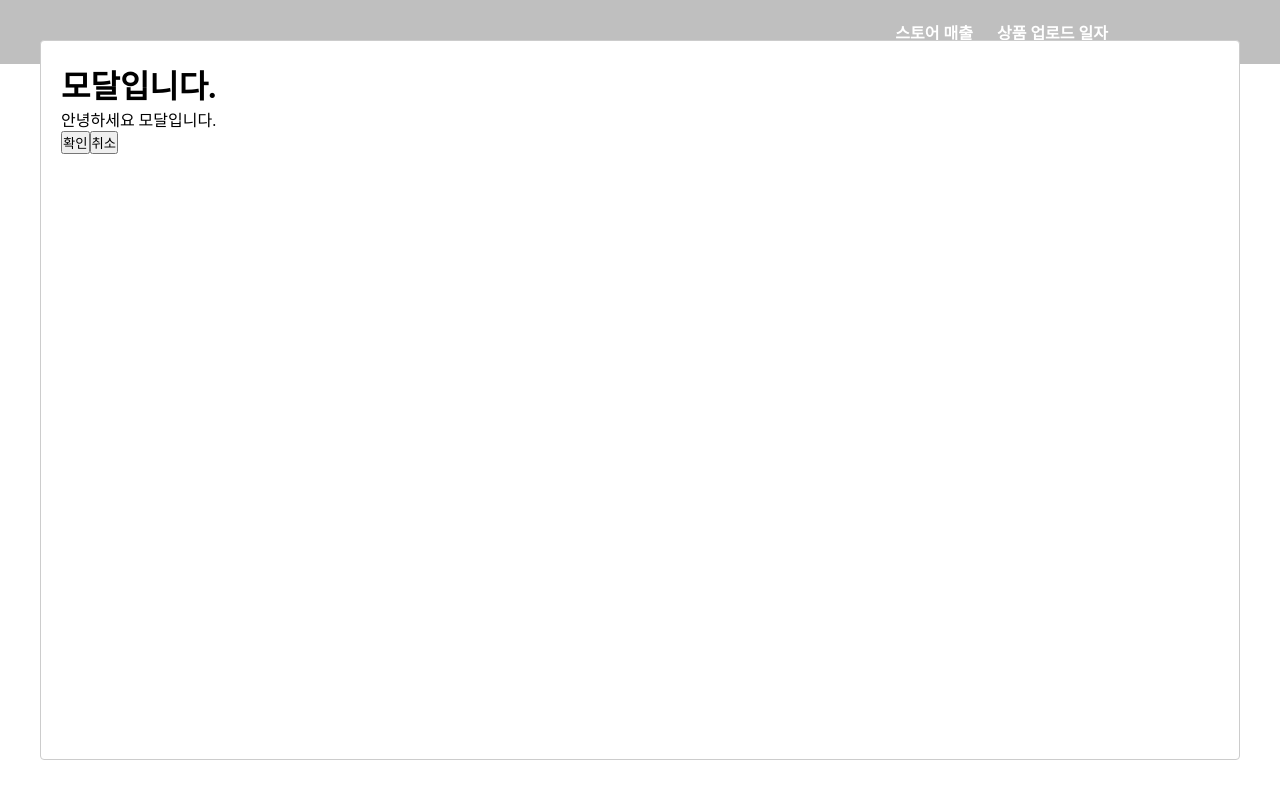
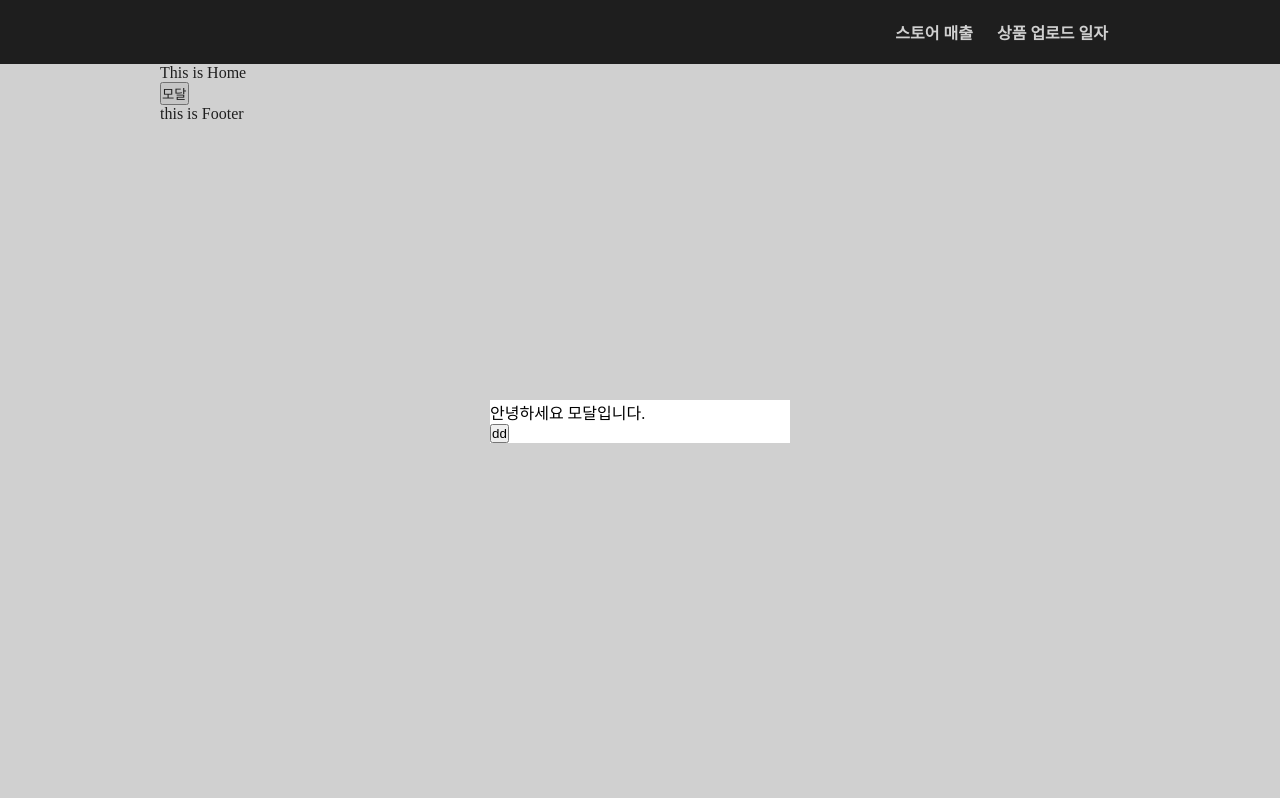
Before and after one commit to yungsuKo/react_tom, a React (Create React App) app: page / in a window 1280 px wide. Both pictures are taken after a click on the button "모달". Built offline with nearby package versions, Linux system fonts and the light colour scheme; some icons are missing.

Commit message:
modal edit

```diff
--- a/package.json
+++ b/package.json
@@ -9,7 +9,6 @@
     "axios": "^1.6.0",
     "react": "^18.2.0",
     "react-dom": "^18.2.0",
-    "react-modal": "^3.16.1",
     "react-responsive": "^9.0.2",
     "react-router-dom": "^6.17.0",
     "react-scripts": "5.0.1",
--- a/src/components/Modal.css
+++ b/src/components/Modal.css
@@ -9,6 +9,7 @@
 
 .modal_container {
   position: relative;
+  top: 50%;
   width: 300px;
   background-color: white;
   margin: auto;
--- /dev/null
+++ b/src/components/Modal.js
@@ -0,0 +1,20 @@
+import Button from './Button';
+import './Modal.css';
+
+const Modal = ({ text, onClick }) => {
+  return (
+    <>
+      <div className="modal_backgroud">
+        <div className="modal_container">
+          <div className="modal_header"></div>
+          <div className="modal_content">{text}</div>
+          <div className="modal_footer">
+            <Button onClick={onClick}>dd</Button>
+          </div>
+        </div>
+      </div>
+    </>
+  );
+};
+
+export default Modal;
--- a/src/index.js
+++ b/src/index.js
@@ -3,7 +3,6 @@ import ReactDOM from 'react-dom/client';
 import App from './App';
 import reportWebVitals from './reportWebVitals';
 import ModalsProvider from './context/ModalProvider';
-import ReactModal from 'react-modal';
 
 const root = ReactDOM.createRoot(document.getElementById('root'));
 
@@ -20,4 +19,3 @@ root.render(
 // to log results (for example: reportWebVitals(console.log))
 // or send to an analytics endpoint. Learn more: https://bit.ly/CRA-vitals
 reportWebVitals();
-ReactModal.setAppElement('#root');
--- a/src/pages/Home.js
+++ b/src/pages/Home.js
@@ -3,19 +3,10 @@ import './Home.css';
 
 import useModals from '../context/useModal';
 import Modals from '../components/Modals';
-import ReactModal from 'react-modal';
+import Modal from '../components/Modal';
 
-const MyModal = ({ isOpen, description, onConfirm, onCancel }) => {
-  return (
-    <ReactModal isOpen={isOpen}>
-      <h1>모달입니다.</h1>
-      <p>{description}</p>
-      <div>
-        <button onClick={onConfirm}>확인</button>
-        <button onClick={onCancel}>취소</button>
-      </div>
-    </ReactModal>
-  );
+const MyModal = ({ text, onClick }) => {
+  return <Modal text={text} onClick={onClick} />;
 };
 
 const Home = () => {
@@ -37,16 +28,15 @@ const Home = () => {
   const handleClick = () => {
     console.log('ddd');
     openModal(MyModal, {
-      isOpen: true,
-      description: '안녕하세요 모달입니다.',
-      onConfirm: () => {
+      text: '안녕하세요 모달입니다.',
+      onClick: () => {
         console.log('onsubmit clicked');
         closeModal(MyModal);
       },
-      onCancel: () => {
-        console.log('onDDD clicked');
-        closeModal(MyModal);
-      },
+      // onCancel: () => {
+      //   console.log('onDDD clicked');
+      //   closeModal(MyModal);
+      // },
     });
   };
   return (
```
Also changed, not shown: src/components/MyModal.js (deleted), 1 other file (tests, documents, lock files or other folders).
